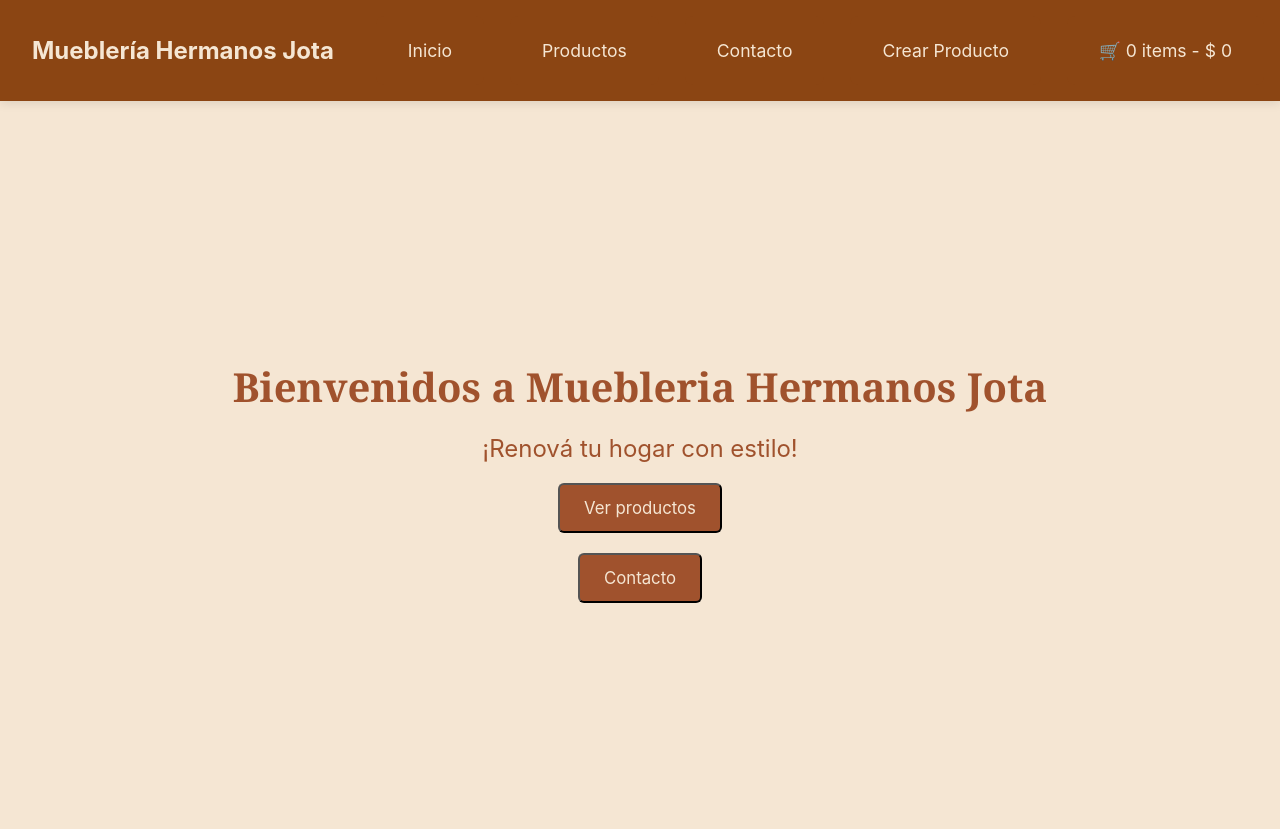
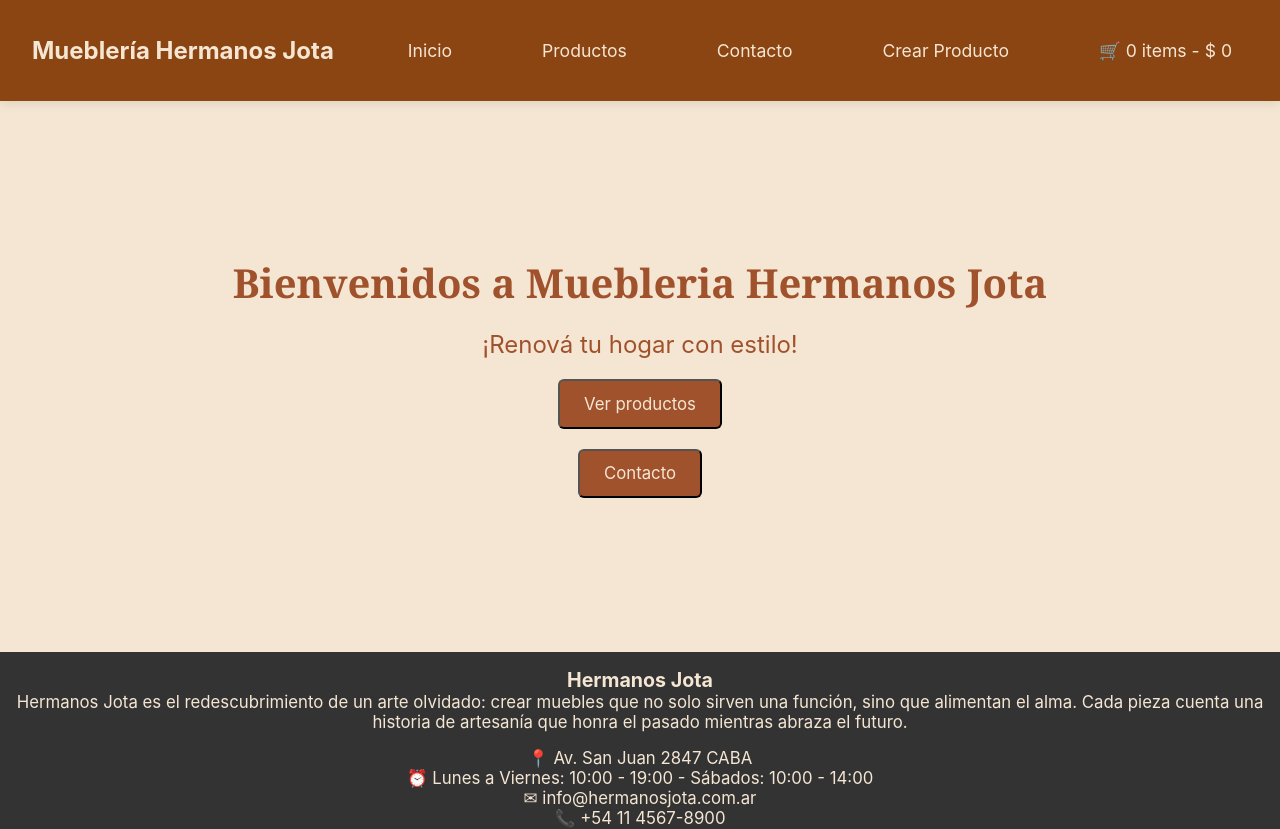
Before and after one commit to 00nic/Muebleria-Hermanos-Jota, a React (Create React App) app in the folder client/: page / in a window 1280 px wide. Shown: the top 829 px of the page. Built offline with nearby package versions, Linux system fonts and the light colour scheme.

Commit message:
refactor: streamline HeroBanner styles for improved readability and consistency

```diff
--- a/client/src/components/home/HeroBanner.css
+++ b/client/src/components/home/HeroBanner.css
@@ -8,9 +8,18 @@
   --font-titulares: "Playfair Display", Georgia, serif;
 }
 
-.hero-banner{
+.container {
+  display: flex;
+  flex-direction: column;
+  min-height: 100vh;
   width: 100%;
-    min-height: 95vh;
+  margin: 0;
+  padding: 0;
+}
+
+.hero-banner {
+  width: 100%;
+  flex: 1;
   background-color: var(--color-principal);
   display: flex;
   flex-direction: column;
@@ -18,8 +27,10 @@
   justify-content: center;
   gap: 1.25rem;
   text-align: center;
+  padding: 2rem 1rem;
+  margin: 0;
 }
-.hero-banner h1{
+.hero-banner h1 {
   font-family: var(--font-titulares);
   font-size: 2.5rem;
   color: var(--color-fondo);
@@ -32,19 +43,18 @@
   font-weight: 400;
 }
 
-.hero-banner button{
+.hero-banner button {
   background-color: var(--color-fondo);
   color: var(--color-principal);
   padding: 0.8rem 1.5rem;
   border-radius: 0.375rem;
   font-size: 1.05rem;
   text-decoration: none;
-        transition: transform 0.3s ease,
-                    background-color 0.2s ease-in-out,
+  transition: transform 0.3s ease, background-color 0.2s ease-in-out,
     color 0.2s ease-out;
 }
 
-.hero-banner button:hover{
+.hero-banner button:hover {
   transform: scale(1.05);
   color: var(--color-negro);
   background-color: var(--color-terciario);
```
Lines whose indentation alone changed are shown as unchanged.
